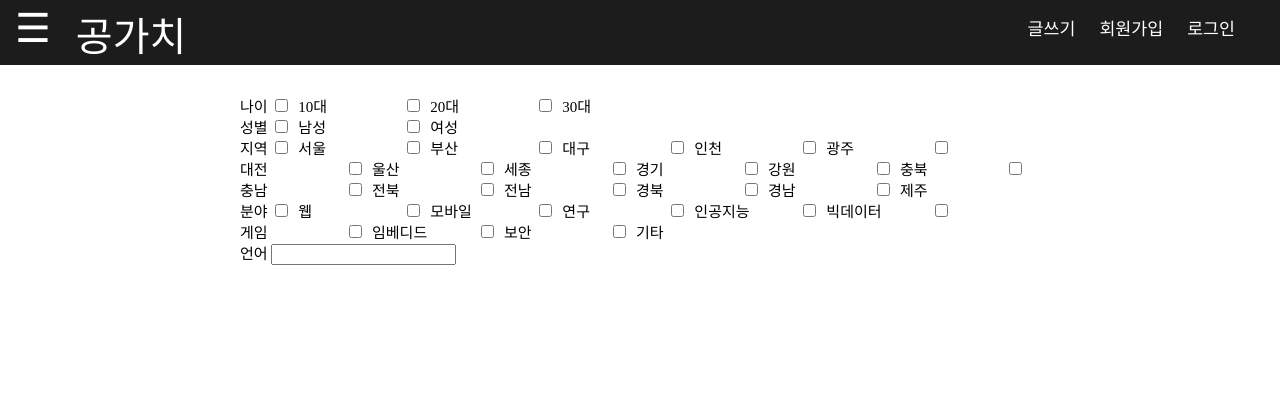
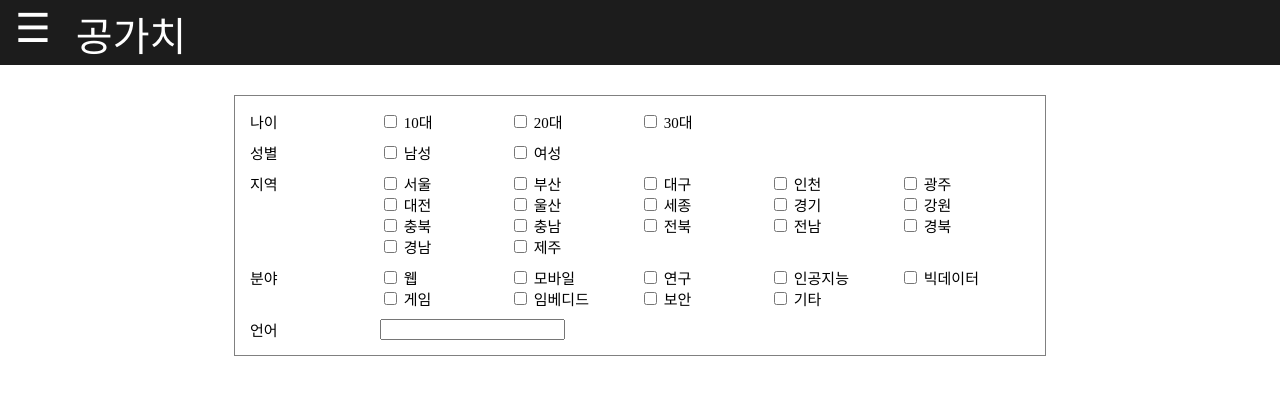
Before and after one commit to zeeyon/CompeteValue, a Django app: page /1 in a window 1280 px wide. Shown: the top 395 px of the page. Run offline with Django 3.2, Linux system fonts and the light colour scheme; data that the repository does not hold is empty; some libraries are stand-ins or nearby versions; some web fonts are replaced.

Commit message:
change check-box to filter-box
change check-box to filter-box

```diff
--- a/likecompetition/likecompetition/static/base.css
+++ b/likecompetition/likecompetition/static/base.css
@@ -204,5 +204,5 @@ header::after{
 }
 
 [v-cloak]{
-	display:none;
+	display:none !important;
 }
--- a/likecompetition/likecompetition/static/base.js
+++ b/likecompetition/likecompetition/static/base.js
@@ -1,25 +1,4 @@
-var sideBars=[
-	{text:'홈', link:"/"},
-	{text:'글쓰기', link:'/posts/new'}
-];
-
 function toggleMenu(){
 	var sideBar=$("#side-bar");
 	sideBar.toggleClass('open');
 }
-
-var side_bar=new Vue({
-	delimiters: ['[[', ']]'],
-	el:'#side-bar',
-	data:{
-		sideBar:sideBars
-	}
-})
-
-var header_menu=new Vue({
-	delimiters: ['[[', ']]'],
-	el:'#header-menu',
-	data:{
-		sideBar:sideBars
-	}
-})
--- a/likecompetition/likecompetition/templates/base.html
+++ b/likecompetition/likecompetition/templates/base.html
@@ -44,13 +44,14 @@
 			<aside id="side-bar" v-cloak>
 				<ul>
 					<li class="close-button" onclick="toggleMenu()">X</li>
-					<li v-for="element in sideBar"><a :href="element.link">[[ element.text ]]</a></li>
+					<li><a href="{% url 'index' %}">홈</a></li>
+					<li><a href="{% url 'post_create' %}">글쓰기</a></li>
 					{% if user.is_authenticated %}
 					<li><a href="{% url 'logout' %}">{{ user.nickname }} / 로그아웃</a></li>
 					<li><a href="{% url 'mypage' %}">내 정보</a></li>
 					{% else %}
+					<li><a href="{% url 'signup' %}">회원가입</a></li>
 					<li><a href="{% url 'login' %}">로그인</a></li>
-					<li><a href="{% url 'signup' %}">회원가입</a></li>
 					{% endif %}
 				</ul>
 			</aside>
--- a/likecompetition/posts/static/index.css
+++ b/likecompetition/posts/static/index.css
@@ -1,48 +1,54 @@
 /**
-* check-box
+* filter-box
 */
-#check-box{
+#filter-box{
+	display:table;
 	min-width:800px;
 	max-width:800px;
+	padding:5px 5px;
+	border:1px solid gray;
+	font-family:'IBMPlexSansKR-Light';
 	font-size:15px;
-	font-family:'IBMPlexSansKR-Light';
-	text-align:left;
 }
-#check-box table{
+#filter-box .filter{
+	display:table;
+	width:100%;
+	margin:10px 10px;
+}
+#filter-box .filter .filter-name, #filter-box .filter .filter-options{
+	display:table-cell;
+	vertical-align:top;
+}
+#filter-box .filter .filter-name{
+	width:130px;
+}
+#filter-box .filter .filter-option{
+	float:left;
+	width:130px;
+}
+#check-list ul{
+	list-style:none;
+}
+#check-list li{
+	float:left;
+	padding:2px 8px 4px 8px;
+	margin:5px;
 	border:1px solid gray;
-	border-spacing:15px;
-}
-#check-box table th{
-	width:80px;
-}
-#check-box label{
-	display:inline-block;
-	width:105px;
-}
-#check-box input{
-	margin-right:10px;
-}
-#check-box-add ul{
-	max-width:700px;
-	list-style:none;
+	border-radius:5px;
+	font-size:14px;
 	color:gray;
 }
-#check-box-add li{
-	float:left;
-	padding:7px;
-	margin:10px;
-	border:1px solid gray;
-	border-radius:5px / 5px;
-	font-size:14px;
+#check-list li:hover, #check-list li:active{
+	border-color:black;
+	color:black;
 }
-#check-box-remove{
+#check-list li span{
+	vertical-align:middle;
+}
+#check-list .remove-option{
+	font-size:20px;
 	cursor:pointer;
 }
-#check-box-add li:hover, #check-box-add li:active{
-	color: black;
-	border: 1px solid black;
-}
-
 /**
 * posts
 */
--- a/likecompetition/posts/templates/index.html
+++ b/likecompetition/posts/templates/index.html
@@ -4,21 +4,27 @@
 {% block title %}<link rel="stylesheet" type="text/css" href="{% static 'index.css' %}">{% endblock %}
 
 {% block content %}
-<div id="check-box" v-cloak>
-    <div v-for="qwer in qwerty">
-        <span>[[ qwer.name_kor ]]</span>
-        <template v-for="elem in qwer.elems">
-            <input type="checkbox" :id="elem.name" :name="qwer.name_eng" :value="index"><label for="elem.name">[[ elem.text ]]</label>
-        </template>
+<div id="filter-box" v-cloak>
+    <div class="filter" v-for="filter in filters">
+        <div class="filter-name">[[ filter.name_kor ]]</div>
+        <div class="filter-options">
+            <div class="filter-option" v-for="(option, index) in filter.options">
+                <input type="checkbox" :id="option.name" :name="filter.name_eng" :value="option" v-model="check_list">
+                <label :for="option.name">[[ option.text ]]</label>
+            </div>
+        </div>
     </div>
-    <div>
-        <span>언어</span>
-        <input type="text">
+    <div class="filter">
+        <div class="filter-name">언어</div>
+        <div class="filter-options">
+            <input type="text">
+        </div>
     </div>
-    <div id="check-box-add">
+    <div id="check-list">
         <ul>
-            <li v-for="elem in check_list" class="check-box-add-li">
-                <span id="check_box_remove" onclick="check_box_remove(this)">[[ elem ]] X</span>
+            <li v-for="option in check_list">
+                <span class="option-name">[[ option.text ]]</span>
+                <span class="remove-option" v-on:click="remove_option(option)">×</span>
             </li>
         </ul>
     </div>
```
Also changed, not shown: likecompetition/posts/static/index.js (+16 -51 lines).
